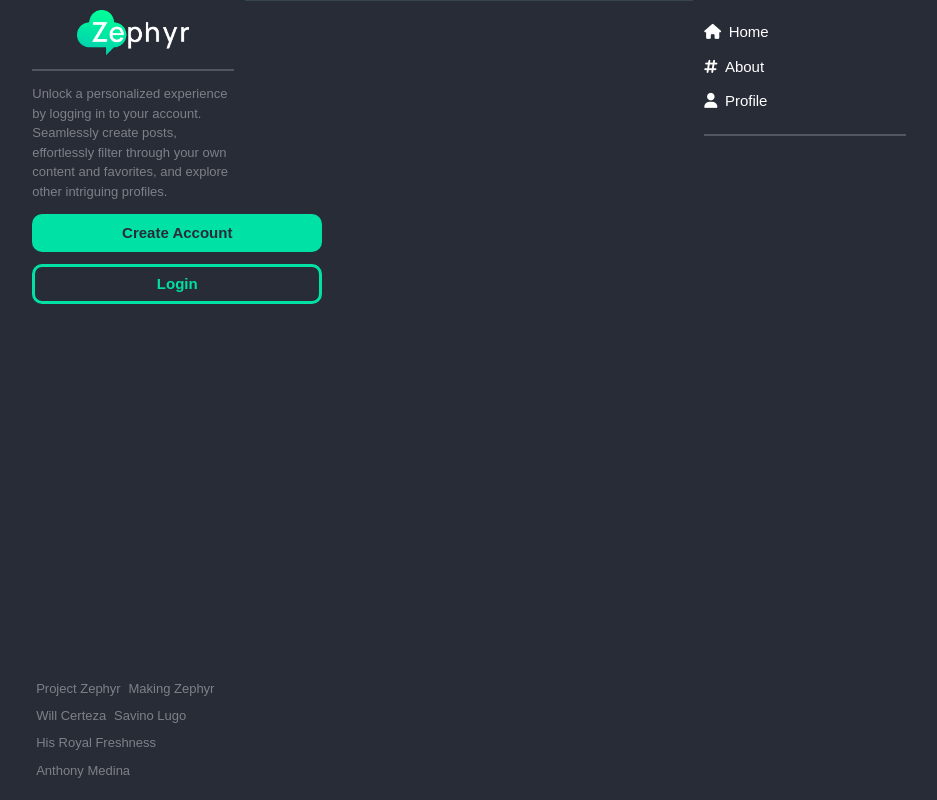
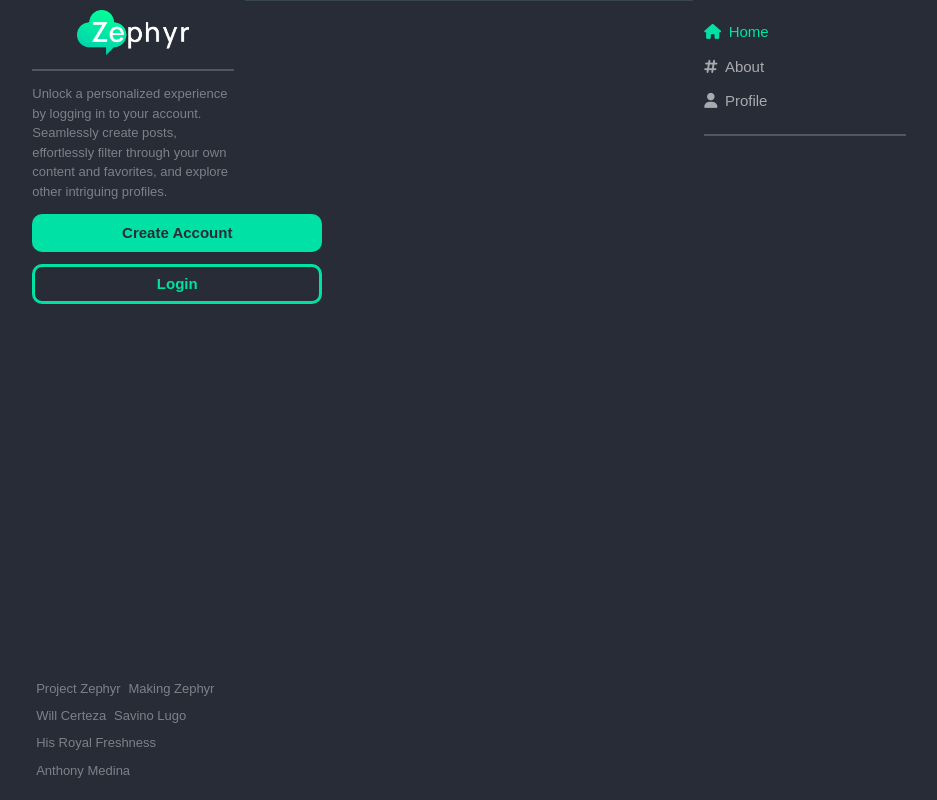
Before and after one commit to wcerteza/Zephyr, a Django app: page / in a window 1280 px wide. Shown: the whole page, without its empty margins (171-1108 px from the left). Run offline with Django 4.2, Linux system fonts and the light colour scheme; data that the repository does not hold is empty.

Commit message:
pre-crazyness - post-model-update

```diff
--- a/zephyr/main_app/static/css/style.css
+++ b/zephyr/main_app/static/css/style.css
@@ -3,6 +3,7 @@
   --main-bg-color: #282C37;
   --stream-bg-color: #455a64;
   --main-font-color: white;
+  --inactive-nav-color: rgba(255, 255, 255, 0.6);
   --sec-font-color: rgba(255, 255, 255, 0.4);
   --hr-color: rgba(255, 255, 255, 0.2);
   --comments-section-bg-color: #37474f;
@@ -27,11 +28,17 @@ body {
   height: 100vh;
 }
 
-.sticky-right-nav {
-  margin: 6px 0px;
+.right-nav a {
+  margin: 6px 0;
+  color: var(--inactive-nav-color);
+  transition: 0.3s;
 }
 
-.sticky-right-nav .active {
+.right-nav a:hover {
+  color: white;
+}
+
+.right-nav a.active {
   color: var(--zephyr-green);
 }
 
--- a/zephyr/main_app/templates/posts_base.html
+++ b/zephyr/main_app/templates/posts_base.html
@@ -84,15 +84,15 @@
       </div>
       </a>
       <div class="col l3" id="sticky-right">
-        <ul>
-          <a class="sticky-right-nav" href="{% url 'stream' %}">
-            <li><i class="fa-solid fa-house" style="margin-right: 0.5em;"></i>Home</li>
+        <ul class="right-nav">
+          <a href="{% url 'stream' %}" {% if title == "Welcome To The Stream | Zephyr" %} class="active" {% endif %}>
+            <i class="fa-solid fa-house" style="margin-right: 0.5em;"></i>Home
           </a>
-          <a class="sticky-right-nav" href="{% url 'about' %}">
-            <li><i class="fa-solid fa-hashtag" style="margin-right: 0.5em;"></i>About</li>
+          <a href="{% url 'about' %}">
+            <i class="fa-solid fa-hashtag" style="margin-right: 0.5em;"></i>About
           </a>
-          <a class="sticky-right-nav" href="{% url 'my_profile'%}">
-            <li><i class="fa-solid fa-user" style="margin-right: 0.5em;"></i>Profile</li>
+          <a href="{% url 'my_profile'%}" {% if title == 'Welcome Home' %} class="active" {% endif %}>
+            <i class="fa-solid fa-user" style="margin-right: 0.5em;"></i>Profile
           </a>
         </ul>
         <hr>
--- a/zephyr/main_app/views.py
+++ b/zephyr/main_app/views.py
@@ -36,7 +36,7 @@ def stream(request):
 
 
 def about(request):
-    return render(request, "about.html", {"title": "Decentralized Wonderland"})
+    return render(request, "about.html", {"title": "Decentralized Wonderland | Zephyr"})
 
 
 class PostCreate(CreateView):
@@ -185,4 +185,4 @@ def my_profile(request):
     print(request.user)
     posts = Post.objects.filter(user=request.user)
     likes = Post.objects.filter(liked=request.user)
-    return render(request, "user/my_profile.html", {"posts": posts, "likes": likes})
+    return render(request, "user/my_profile.html", {"posts": posts, "likes": likes, "title": "Welcome Home"})
```
